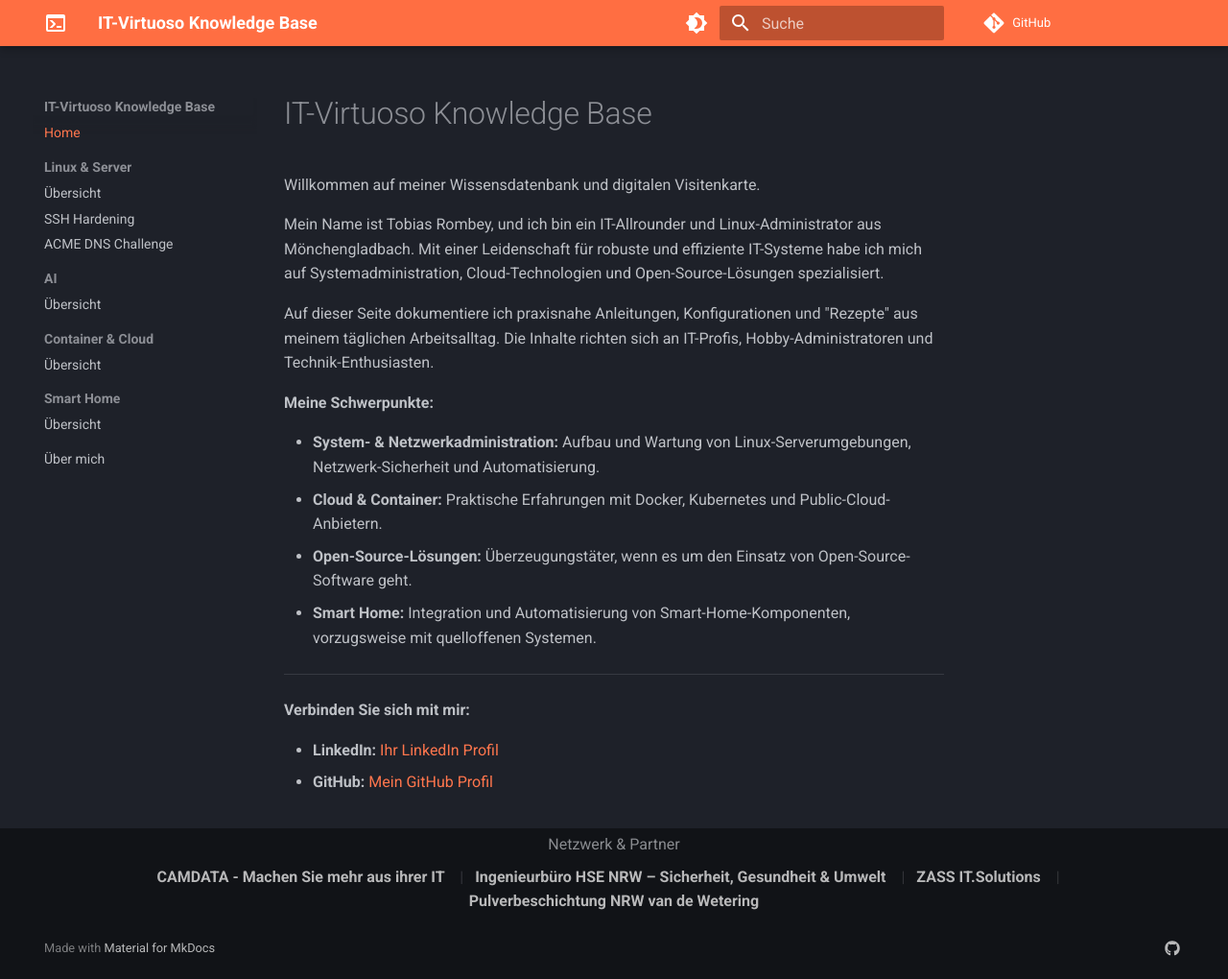
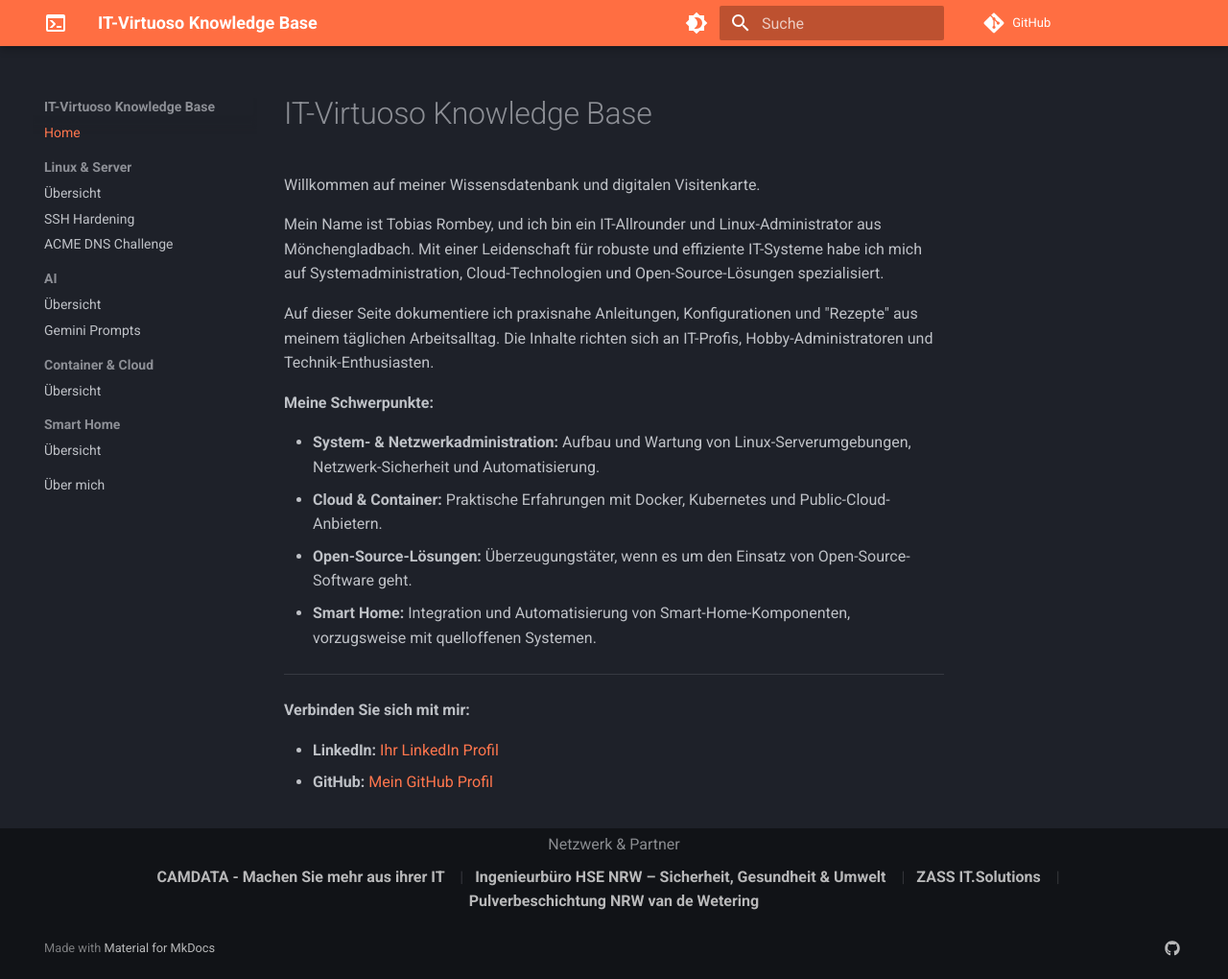
Before and after one commit to rombey86/mkdocs, an MkDocs documentation site: the page built from docs/index.md, in a window 1280 px wide and 1020 px high. Shown: the whole window at 96% size. Built offline with MkDocs 1.6.1 and Material for MkDocs 9.7.7, drawn with Linux system fonts in a browser that asks for light colours; comment, search, counter and statistics services are not loaded.

Commit message:
Update mkdocs.yml

```diff
--- a/mkdocs.yml
+++ b/mkdocs.yml
@@ -61,6 +61,7 @@ nav:
       - ACME DNS Challenge: linux/acme-dns.md
   - AI:
       - Übersicht: ai/index.md
+      - Gemini Prompts: ai/gemini-prompts.md
   - Container & Cloud:
       - Übersicht: container/index.md
   - Smart Home:
```
